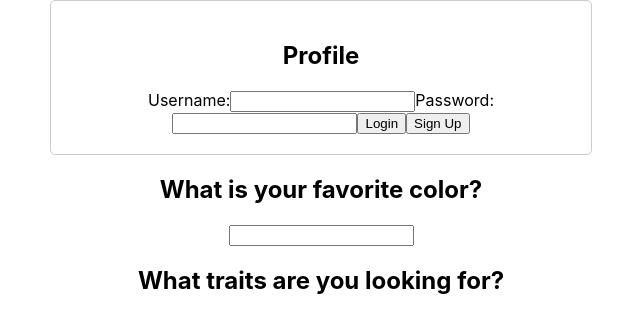
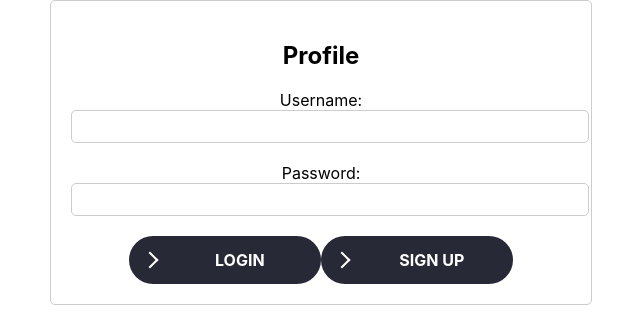
Before and after one commit to two23three/findingMapenzi, a React (Create React App) app: page / in a window 1280 px wide. Shown: the top 313 px of the page, without its empty margins (319-959 px from the left). Built offline with nearby package versions, Linux system fonts and the light colour scheme; no server answers.

Commit message:
Profile styling by Ted

```diff
--- a/src/components/Profile.css
+++ b/src/components/Profile.css
@@ -27,7 +27,7 @@
 
   .profile-form button.submit {
     padding: 10px 20px;
-    background-color: #007bff;
+    background-color: #e708af;
     color: #fff;
     border: none;
     border-radius: 5px;
@@ -110,3 +110,108 @@
       transform: translateY(-0.1em);
     }
   }
+
+  .login label {
+    display: block;
+    margin-bottom: 10px;
+  }
+
+  .login input[type="text"],
+  .login input[type="number"],
+  .login textarea,
+  .login input[type="password"] {
+    width: 100%;
+    padding: 8px;
+    margin-bottom: 10px;
+    border: 1px solid #ccc;
+    border-radius: 5px;
+  }
+
+
+  .login button {
+    position: relative;
+    display: inline-block;
+    cursor: pointer;
+    outline: none;
+    border: 0;
+    vertical-align: middle;
+    text-decoration: none;
+    background: transparent;
+    padding: 0;
+    font-size: inherit;
+    font-family: inherit;
+   }
+
+   .login button {
+    width: 12rem;
+    height: auto;
+   }
+
+   .login button .circle {
+    transition: all 0.45s cubic-bezier(0.65, 0, 0.076, 1);
+    position: relative;
+    display: block;
+    margin: 0;
+    width: 3rem;
+    height: 3rem;
+    background: #282936;
+    border-radius: 1.625rem;
+   }
+
+   .login button .circle .icon {
+    transition: all 0.45s cubic-bezier(0.65, 0, 0.076, 1);
+    position: absolute;
+    top: 0;
+    bottom: 0;
+    margin: auto;
+    background: #fff;
+   }
+
+   .login button .circle .icon.arrow {
+    transition: all 0.45s cubic-bezier(0.65, 0, 0.076, 1);
+    left: 0.625rem;
+    width: 1.125rem;
+    height: 0.125rem;
+    background: none;
+   }
+
+   .login button .circle .icon.arrow::before {
+    position: absolute;
+    content: "";
+    top: -0.29rem;
+    right: 0.0625rem;
+    width: 0.625rem;
+    height: 0.625rem;
+    border-top: 0.125rem solid #fff;
+    border-right: 0.125rem solid #fff;
+    transform: rotate(45deg);
+   }
+
+   .login button .button-text {
+    transition: all 0.45s cubic-bezier(0.65, 0, 0.076, 1);
+    position: absolute;
+    top: 0;
+    left: 0;
+    right: 0;
+    bottom: 0;
+    padding: 0.75rem 0;
+    margin: 0 0 0 1.85rem;
+    color: #ffffff;
+    font-weight: 700;
+    line-height: 1.6;
+    text-align: center;
+    text-transform: uppercase;
+   }
+
+   .login button .circle {
+    width: 100%;
+   }
+
+   .login button:hover .circle .icon.arrow {
+    background: #fff;
+    transform: translate(1rem, 0);
+   }
+
+   .login button:hover .button-text {
+    color: #fff;
+   }
--- a/src/components/Profile.js
+++ b/src/components/Profile.js
@@ -162,7 +162,7 @@
             </button>
           </form>
         ) : (
-          <div>
+          <div className='login'>
             <label>
               Username:
               <input
@@ -181,8 +181,21 @@
                 onChange={handleLoginInputChange}
               />
             </label>
-            <button onClick={handleLogin}>Login</button>
-            <button onClick={() => setIsSigningUp(true)}>Sign Up</button>
+            <button onClick={handleLogin}
+            class="learn-more">
+            <span class="circle" aria-hidden="true">
+            <span class="icon arrow"></span>
+            </span>
+            <span class="button-text">Login</span>
+            </button>
+            <button onClick={() => setIsSigningUp(true)}
+            class="learn-more">
+            <span class="circle" aria-hidden="true">
+            <span class="icon arrow"></span>
+            </span>
+            <span class="button-text">Sign Up</span>
+
+            </button>
           </div>
         )
       ) : (
```
